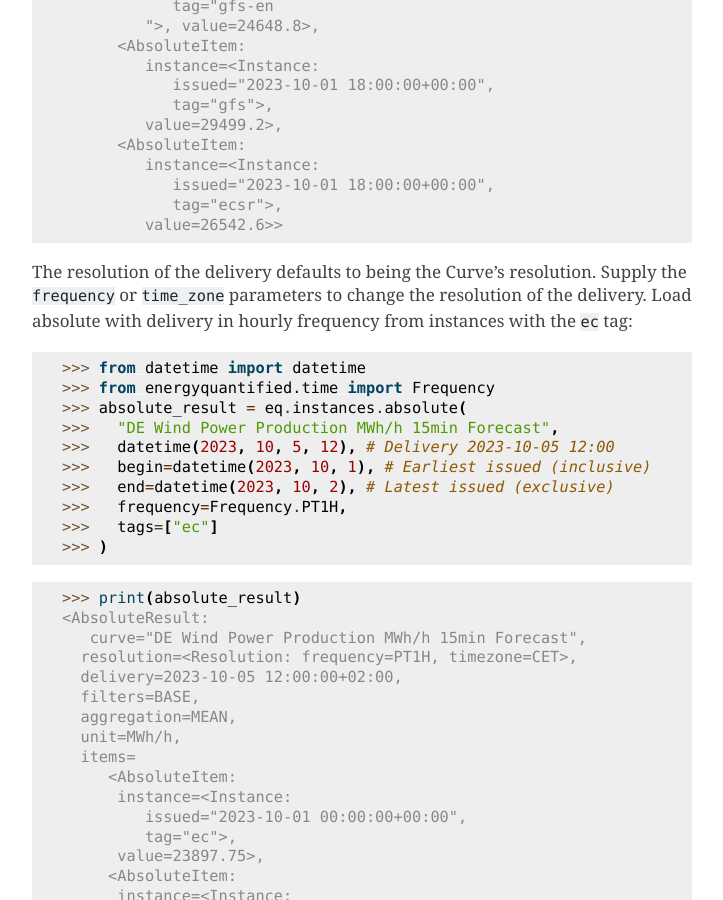
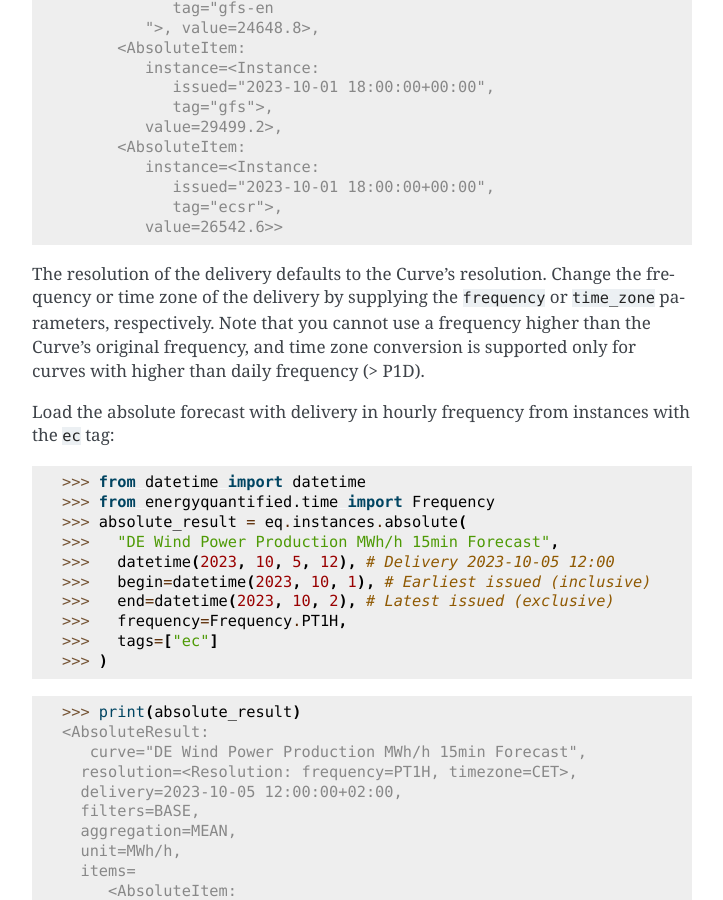
Before and after one commit to energyquantified/eq-python-client, a Sphinx documentation site: the page built from docs/userguide/instances.rst, in a window 1280 px wide and 900 px high, scrolled down 6658 px. Shown: the whole window, without its empty margins (388-1111 px from the left). Built offline with Sphinx 7.4.7, drawn with Linux system fonts in a browser that asks for light colours; some of the changed text lies outside the part shown.

Commit message:
Improve absolute docs

```diff
--- a/docs/userguide/instances.rst
+++ b/docs/userguide/instances.rst
@@ -326,10 +326,14 @@ The example below loads the absolute forecast at 2023-10-05 12:00 for the curve
                tag="ecsr">,
             value=26542.6>>
 
-The resolution of the delivery defaults to being the Curve's resolution. Supply
-the ``frequency`` or ``time_zone`` parameters to change the resolution of the
-delivery. Load absolute with delivery in hourly frequency from instances
-with the ``ec`` tag:
+The resolution of the delivery defaults to the Curve's resolution. Change the
+frequency or time zone of the delivery by supplying the ``frequency`` or
+``time_zone`` parameters, respectively. Note that you cannot use a frequency
+higher than the Curve's original frequency, and time zone conversion is
+supported only for curves with higher than daily frequency (> P1D).
+
+Load the absolute forecast with delivery in hourly frequency from instances with
+the ``ec`` tag:
 
    >>> from datetime import datetime
    >>> from energyquantified.time import Frequency
```
Also changed, not shown: other parts of docs/userguide/instances.rst (+3 -3 lines).
